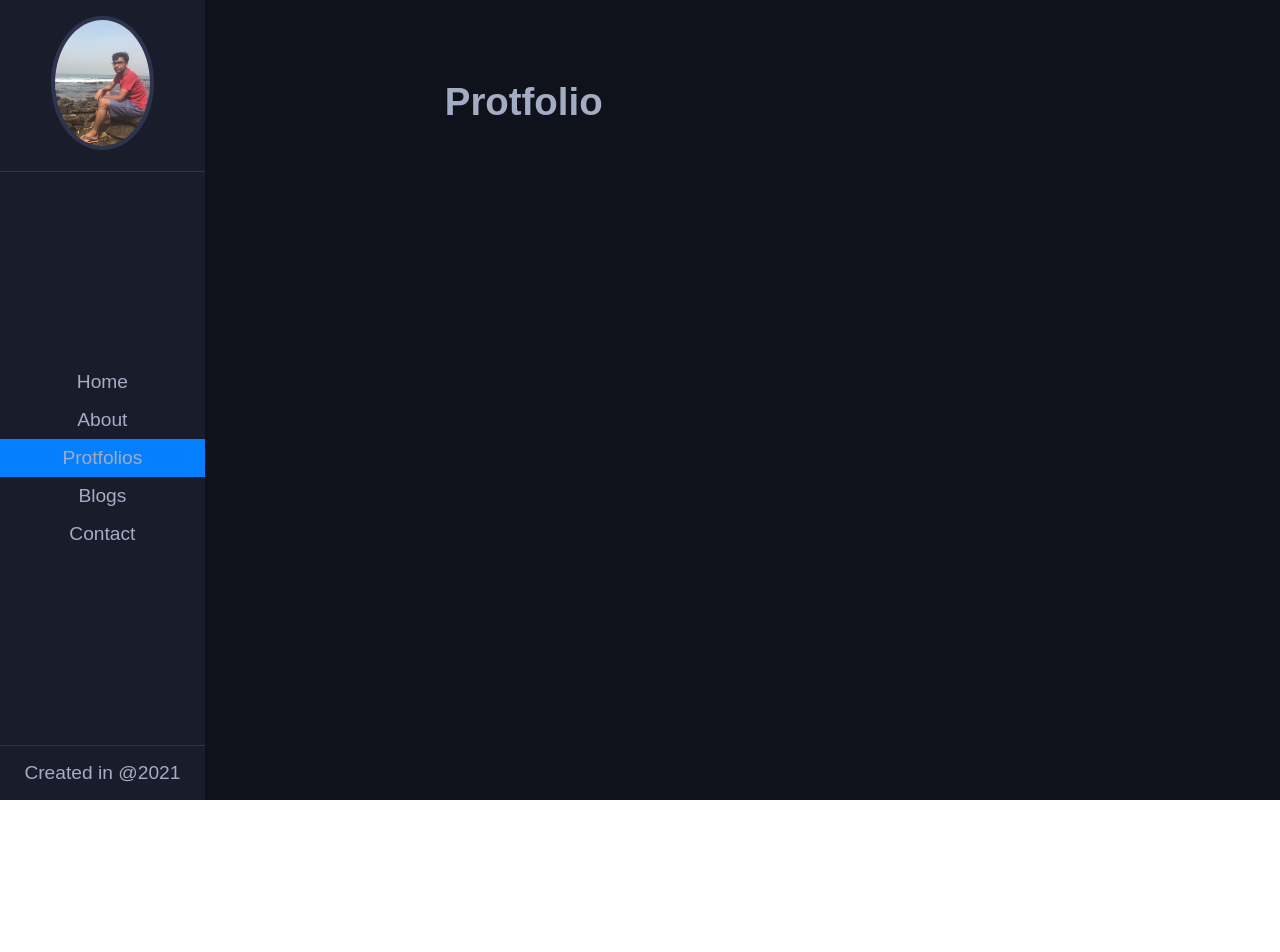
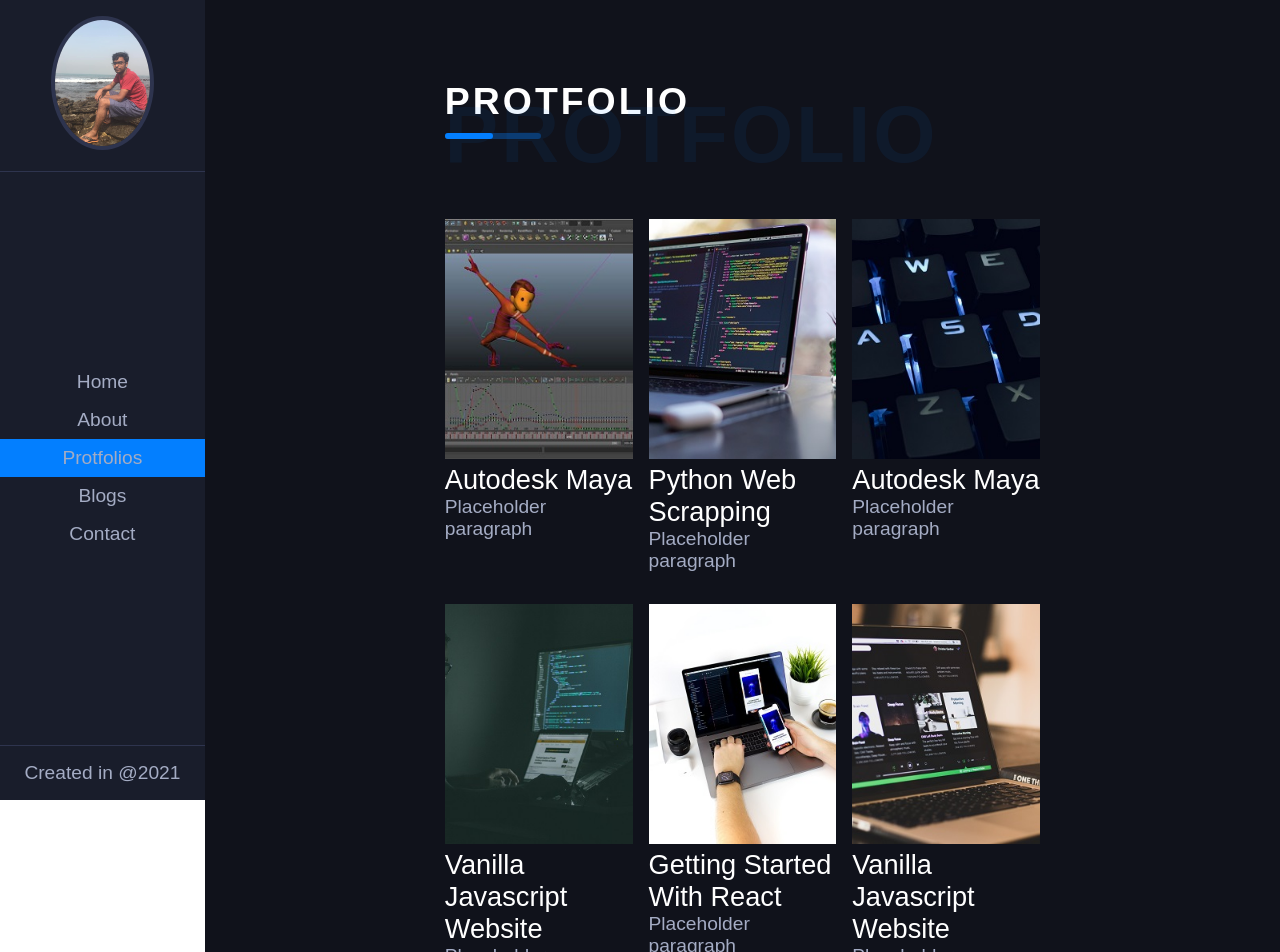
Before and after one commit to ibnul42/protfolio-website, a React (Create React App) app: page /protfolios in a window 1280 px wide. Shown: the top 952 px of the page. Before the commit the page ends 800 px from the top, so only its background shows below. Built offline with nearby package versions, Linux system fonts and the light colour scheme.

Commit message:
menu items of protfolio page designed

```diff
--- a/src/App.scss
+++ b/src/App.scss
@@ -7,6 +7,7 @@
 @import './styles/services';
 @import './styles/blogs';
 @import './styles/contact';
+@import './styles/protfolios';
 
 *{
     padding: 0;
--- /dev/null
+++ b/src/Components/MenuItems.js
@@ -0,0 +1,29 @@
+import React from 'react'
+
+function MenuItems({menuItem}) {
+    return (
+        <div className="protfolios">
+            {
+                menuItem.map((item)=>{
+                    return <div className="protfolio" key={item.id}>
+                        <div className="image-data">
+                            <img src={item.image} alt=""/>
+                            <ul className="hover-items">
+                                <li>
+                                    <a href={item.link1}>{item.icon1}</a>
+                                    <a href={item.link2}>{item.icon2}</a>
+                                </li>
+                            </ul>
+                        </div>
+                        <h5>
+                            {item.title}
+                        </h5>
+                        <p>Placeholder paragraph</p>
+                    </div>
+                })
+            }
+        </div>
+    )
+}
+
+export default MenuItems;
--- /dev/null
+++ b/src/Components/allProtfolios.js
@@ -0,0 +1,81 @@
+import port1 from '../img/photos/portImages/maya-1.jpg';
+import port2 from '../img/photos/portImages/port1.jpg';
+import port3 from '../img/photos/portImages/port2.jpg';
+import port4 from '../img/photos/portImages/port3.jpg';
+import port6 from '../img/photos/portImages/port5.jpg';
+import port7 from '../img/photos/portImages/port6.jpg';
+
+const portfolios = [
+    {
+        id: 1,
+        category: 'Animation',
+        link1: 'www.youtube.com',
+        link2: 'www.github.com',
+        icon1: 'G',
+        icon2: 'Y',
+        image: port1,
+        title: 'Autodesk Maya'
+    },
+    {
+        id: 2,
+        category: 'Python',
+        link1: 'www.youtube.com',
+        link2: 'www.github.com',
+        icon1: 'G',
+        icon2: 'Y',
+        image: port2,
+        title: 'Python Web Scrapping'
+    },
+    {
+        id: 3,
+        category: 'Animation',
+        link1: 'www.youtube.com',
+        link2: 'www.github.com',
+        icon1: 'G',
+        icon2: 'Y',
+        image: port3,
+        title: 'Autodesk Maya'
+    },
+    {
+        id: 4,
+        category: 'Javascript',
+        link1: 'www.youtube.com',
+        link2: 'www.github.com',
+        icon1: 'G',
+        icon2: 'Y',
+        image: port4,
+        title: 'Vanilla Javascript Website'
+    },
+    {
+        id: 5,
+        category: 'React Js',
+        link1: 'www.youtube.com',
+        link2: 'www.github.com',
+        icon1: 'G',
+        icon2: 'Y',
+        image: port6,
+        title: 'Getting Started With React'
+    },
+    {
+        id: 6,
+        category: 'React Js',
+        link1: 'www.youtube.com',
+        link2: 'www.github.com',
+        icon1: 'G',
+        icon2: 'Y',
+        image: port7,
+        title: 'Vanilla Javascript Website'
+    },
+    {
+        id: 7,
+        category: 'Test Port',
+        link1: 'www.youtube.com',
+        link2: 'www.github.com',
+        icon1: 'G',
+        icon2: 'Y',
+        image: port4,
+        title: 'Vanilla Javascript Website'
+    }
+]
+
+export default portfolios;
--- a/src/Pages/ProtfolioPage.js
+++ b/src/Pages/ProtfolioPage.js
@@ -1,9 +1,22 @@
 import React from 'react';
+import Title from '../Components/Title';
+import Categories from '../Components/Categories';
+import MenuItems from '../Components/MenuItems';
+import protfolios from '../Components/allProtfolios';
+import { useState } from 'react';
 
 const ProtfolioPage = () => {
+    const [categories, setCategories] = useState(null);
+    const [menuItems, setMenuItems] = useState(protfolios);
     return (
-        <div>
-            <h1>Protfolio</h1>
+        <div className="ProtfolioPage">
+            <div className="title">
+                <Title title={'Protfolio'} span={'Protfolio'} />
+            </div>
+            <div className="protfolios-data">
+                {/* <Categories /> */}
+                <MenuItems menuItem={menuItems} />
+            </div>
         </div>
     );
 };
--- /dev/null
+++ b/src/styles/_protfolios.scss
@@ -0,0 +1,85 @@
+.ProtfolioPage{
+
+}
+
+.protfolios{
+    width: 100%;
+    display: grid;
+    grid-template-columns: repeat(3, 1fr);
+    row-gap: 2rem;
+    column-gap: 1rem;
+    // @media screen and (max-width: 1600px){
+    //     grid-template-columns: repeat(2, 1fr);
+    // }
+    // @media screen and (max-width: 900px){
+    //     grid-template-columns: repeat(1, 1fr);
+    // }
+    .protfolio{
+        .image-data{
+            position: relative;
+            &::before{
+                content: "";
+                position: absolute;
+                top: 12px;
+                left: 15px;
+                height: calc(100% - 30px);
+                width: calc(100% - 30px);
+                background-color: rgba(255, 255, 255, 0.925);
+                transform-origin: center;
+                transform: scale(0);
+                transition: all .4s ease-in-out;
+
+            }
+            &:hover::before{
+                transform: scale(1);
+            }
+            img{
+                width: 100%;
+                height: 30vh;
+                object-fit: cover;
+            }
+
+            .hover-items{
+                list-style: none;
+                position: absolute;
+                top: 70%;
+                left: 50%;
+                transform: translate(-50%, -50%);
+                padding: 1rem 2rem;
+                visibility: hidden;
+                li{
+                    a{
+                        padding: 1rem;
+                        text-decoration: none;
+                        font-family: inherit;
+                        border-radius: 10px;
+                        background-color: #037FFF;
+                        color: white;
+                        &:not(:last-child){
+                            margin-right: 2rem;
+                        }
+                    }
+                }
+            }
+
+            &:hover{
+                .hover-items{
+                    transition: all .5s ease-in-out .2s;
+                    visibility: visible;
+                    top: 50%;
+                }
+            }
+        }
+
+        h5{
+            font-size: 1.7rem;
+            font-weight: 400;
+            color: white;
+            transition: all .3s ease-in-out;
+            &:hover{
+                color:  #037FFF;
+                cursor: pointer;
+            }
+        }
+    }
+}
```
Also changed, not shown: src/Components/Categories.js (added), src/styles/_contact.scss (line endings or trailing spaces).
